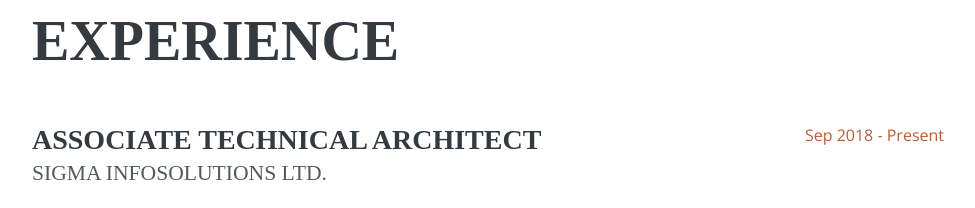
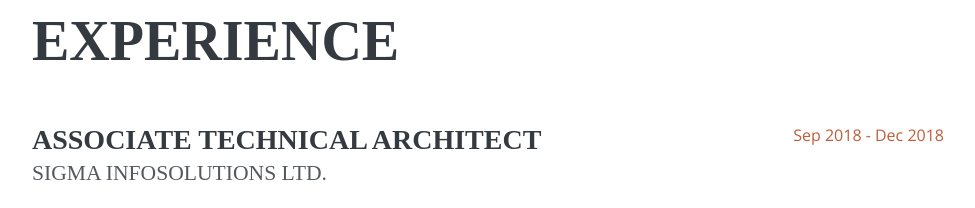
Before and after one commit to satishjhanwer/my-portfolio, a Vue app: page / in a window 1280 px wide. Shown: the part 840-1048 px from the top of the page, without its empty margins (288-1263 px from the left). Built offline with nearby package versions, Linux system fonts and the light colour scheme; a web font is replaced by a local one.

Commit message:
chore: updated the job description

```diff
--- a/src/App.vue
+++ b/src/App.vue
@@ -72,7 +72,7 @@
           description:
             'Research and development of Golang, NodeJS, ReactJS. Designing and implementing software component assigned Write Unit Test case for the component built Do Code Review of the feature built by other team members Help team members technically whenever needed Process awareness for software development and implementing it Involvement in the recruitment process. Providing End to End solutions for the complex problem.',
           startDate: 'Sep 2018',
-          endDate: 'Present'
+          endDate: 'Dec 2018'
         },
         {
           position: 'Senior Software Engineer',
```
